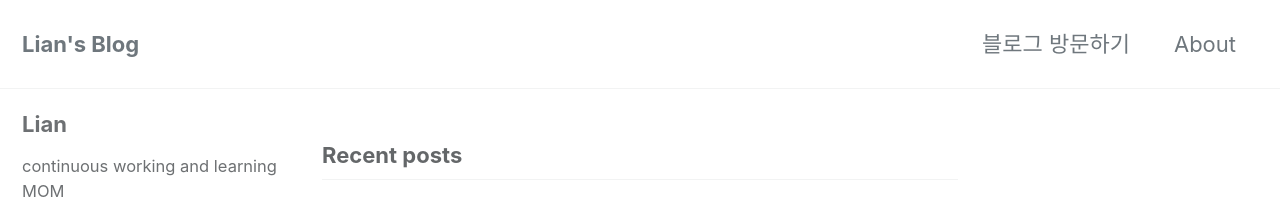
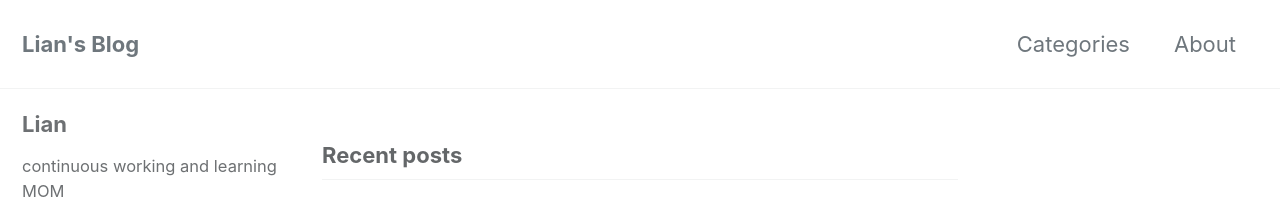
Before and after one commit to hwyum/hwyum.github.io, a Jekyll site: the page built from index.html, in a window 1280 px wide. Shown: the top 223 px of the page. Built offline with Jekyll 4.4.1, drawn with Linux system fonts in a browser that asks for light colours; cached includes are drawn as plain includes; the list of posts is cut into pages by our own code.

Commit message:
categories menu created

```diff
--- a/_data/navigation.yml
+++ b/_data/navigation.yml
@@ -1,7 +1,7 @@
 # main links
 main:
-  - title: "블로그 방문하기"
-    url: https://mmistakes.github.io/minimal-mistakes/docs/quick-start-guide/
+  - title: "Categories"
+    url: /categories/
   - title: "About"
     url: /about/
   # - title: "Sample Posts"
```
